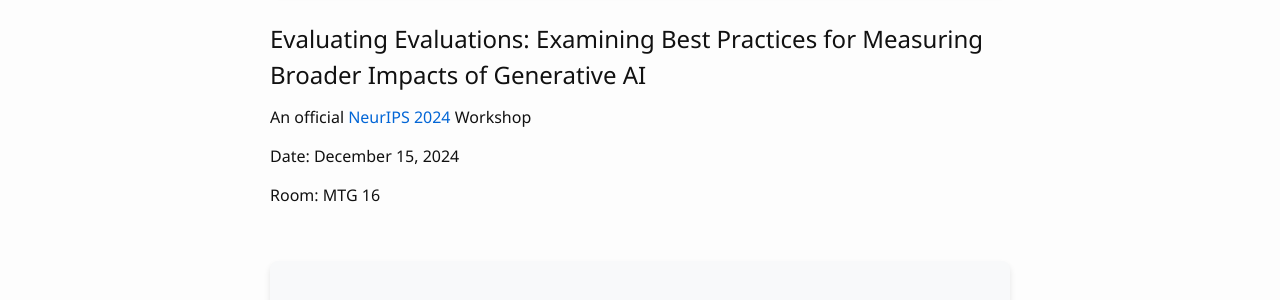
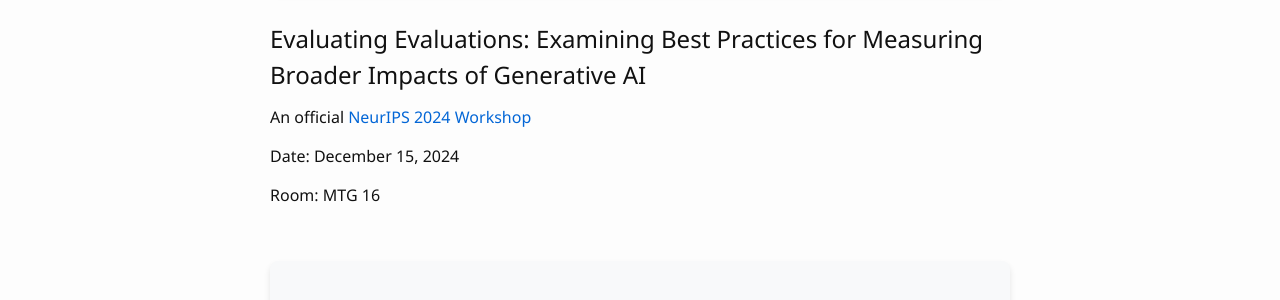
Before and after one commit to aaai-fidu-lab/aaai-fidu-lab.github.io, a Jekyll site: the page built from index.md, in a window 1280 px wide. Shown: the part 509-809 px from the top of the page. Built offline with Jekyll 4.4.1, drawn with Linux system fonts in a browser that asks for light colours; our own code applies the rules of GitHub Pages for plain Markdown files; part of the change alters nothing that is shown.

```diff
--- a/index.md
+++ b/index.md
@@ -70,7 +70,7 @@ a {
 
 # Evaluating Evaluations: Examining Best Practices for Measuring Broader Impacts of Generative AI
 
-An official [NeurIPS 2024](https://neurips.cc/) Workshop
+An official [NeurIPS 2024 Workshop]([https://neurips.cc/](https://neurips.cc/virtual/2024/workshop/84734))
 
 Date: December 15, 2024
 
```
